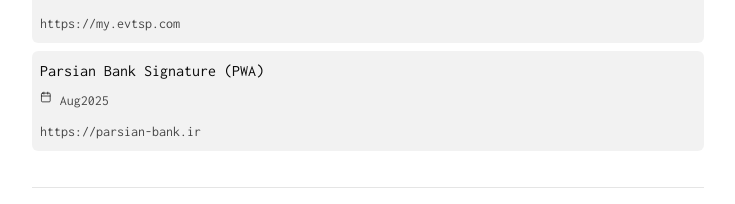
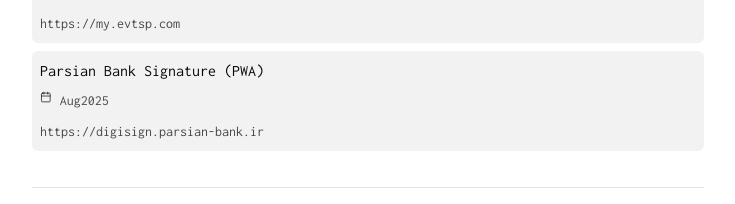
Before and after one commit to Taha-sabiri/Taha-sabiri.github.io, a Next.js app: page / in a window 1280 px wide. Shown: the part 1205-1409 px from the top of the page, without its empty margins (272-1007 px from the left). Built offline with nearby package versions, Linux system fonts and the light colour scheme.

Commit message:
Update page.tsx

```diff
--- a/src/app/page.tsx
+++ b/src/app/page.tsx
@@ -182,8 +182,8 @@
                 Aug2025
               </span>
             </div>
-            <a className="text-sm text-black/70" href="https://my.evtsp.com">
-              https://parsian-bank.ir
+            <a className="text-sm text-black/70" href="http://digisign.parsian-bank.ir">
+              https://digisign.parsian-bank.ir
             </a>
 
           </div>
```
